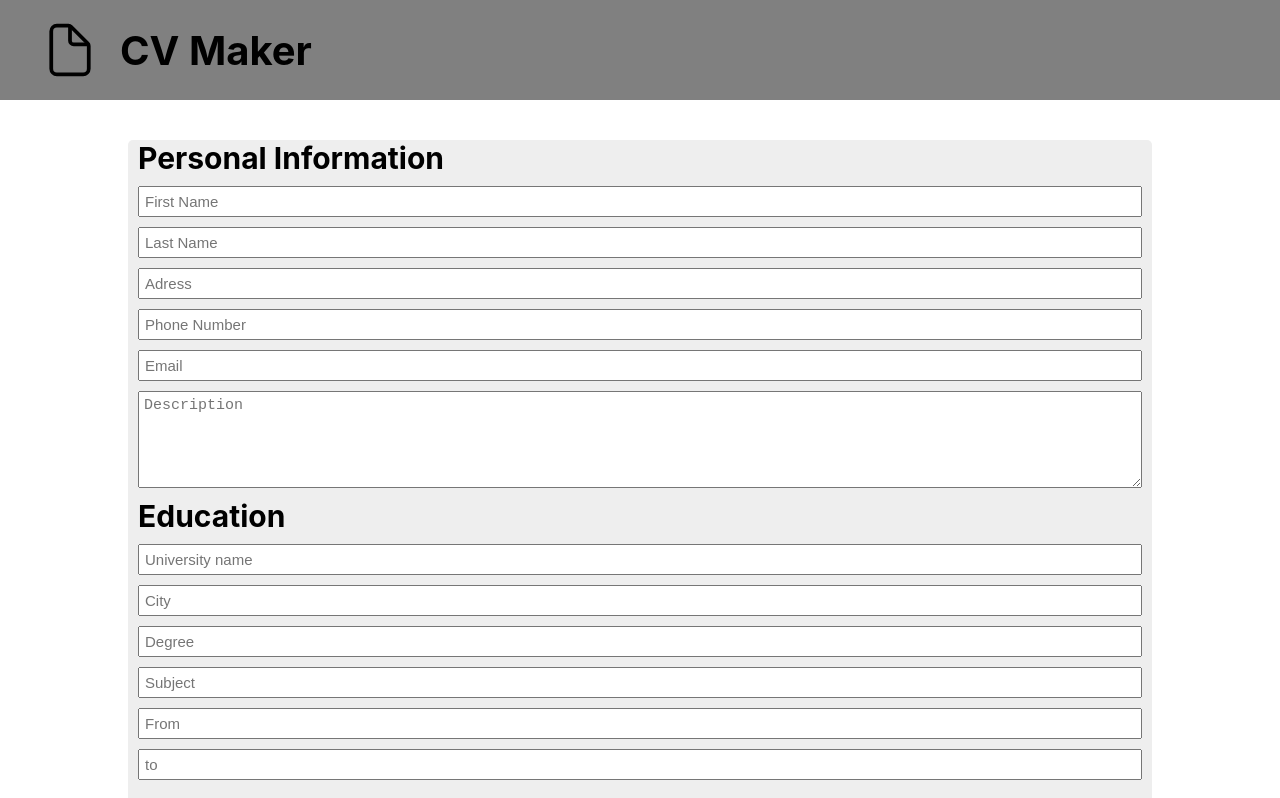
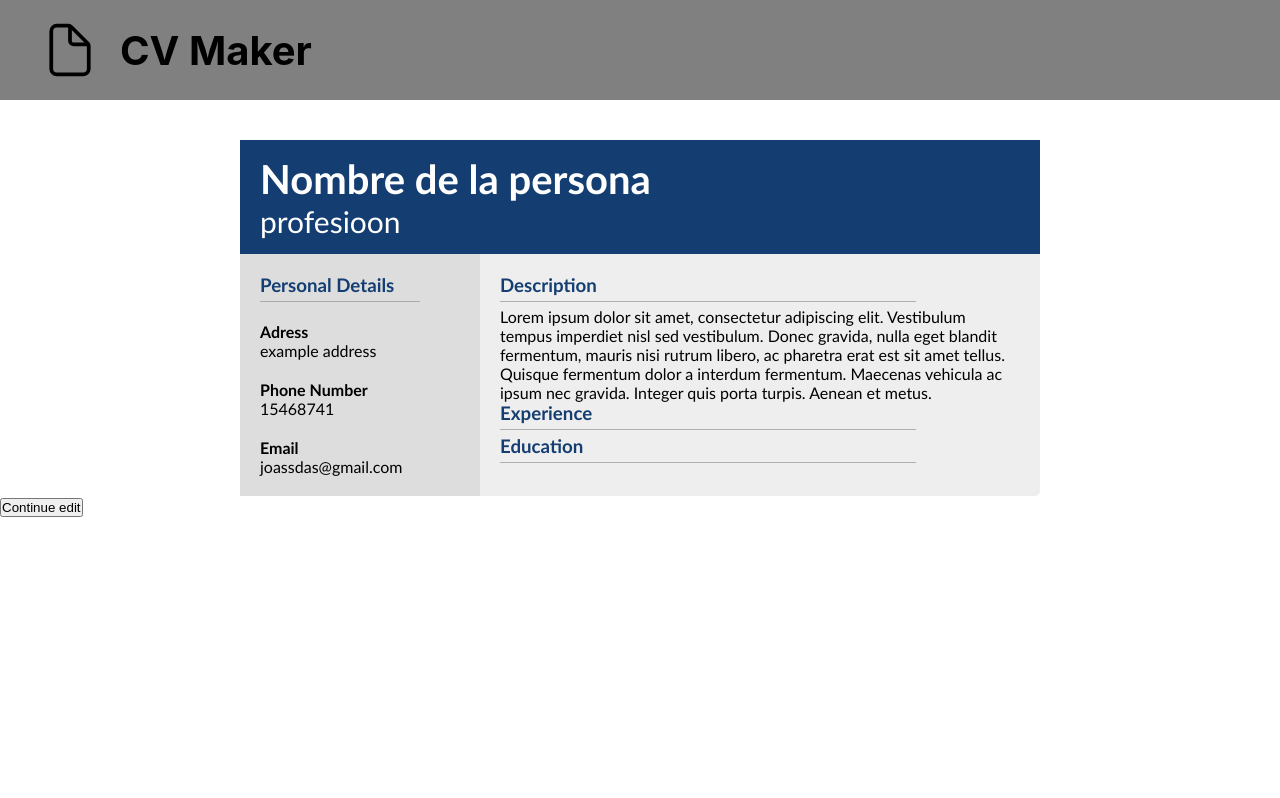
Before and after one commit to Ezequiel-CE/cv-maker, a React (Create React App) app: page / in a window 1280 px wide. Shown: the top 798 px of the page. Built offline with nearby package versions, Linux system fonts and the light colour scheme.

Commit message:
added preview example

```diff
--- a/src/App.js
+++ b/src/App.js
@@ -2,13 +2,31 @@ import "./assets/css/App.css";
 import React, { Component } from "react";
 import Header from "./components/Header";
 import Main from "./components/Main";
+import Preview from "./components/preview";
 
 class App extends Component {
+  constructor(props) {
+    super(props);
+    this.state = { preview: true };
+
+    this.showPreview = this.showPreview.bind(this);
+  }
+
+  showPreview() {
+    this.setState({ preview: !this.state.preview });
+  }
+
   render() {
+    const { preview } = this.state;
     return (
       <div>
         <Header />
-        <Main />
+
+        {preview ? (
+          <Preview show={this.showPreview} />
+        ) : (
+          <Main show={this.showPreview} />
+        )}
       </div>
     );
   }
--- a/src/assets/css/App.css
+++ b/src/assets/css/App.css
@@ -72,6 +72,19 @@
 .block {
   display: block;
 }
+
+.btn-submit,
+.btn-preview {
+  display: block;
+  padding: 5px 20px;
+  margin: 10px auto;
+  width: 98%;
+}
+
+.btn-preview {
+  margin-top: 20px;
+}
+
 .btn-submit {
   display: block;
   padding: 5px 20px;
@@ -91,3 +104,64 @@
   margin: 10px auto;
   width: 50%;
 }
+
+/* PREVIEW */
+
+.preview {
+  color: white;
+  font-family: "Gill Sans", "Gill Sans MT", Calibri, "Trebuchet MS", sans-serif;
+  box-sizing: border-box;
+  border-radius: 5px;
+  background-color: #eeeeee;
+  width: 800px;
+  margin: 0 auto;
+  margin-top: 40px;
+}
+
+.name-box {
+  background-color: #143e72;
+  padding: 15px 15px 15px 20px;
+}
+
+.name-box h1 {
+  font-size: 40px;
+  font-weight: bold;
+}
+
+.name-box h2 {
+  font-size: 30px;
+  font-weight: 200;
+}
+
+.preview-main {
+  color: black;
+  display: flex;
+}
+
+.preview-personal {
+  width: 30%;
+  background-color: #dddddd;
+  padding: 20px;
+}
+.personal-information {
+  margin-top: 20px;
+  display: flex;
+  flex-direction: column;
+  gap: 20px;
+}
+
+.preview-data {
+  width: 70%;
+  padding: 20px;
+}
+
+.separator {
+  width: 80%;
+  height: 1px;
+  background-color: rgba(136, 133, 133, 0.596);
+  margin: 5px 0;
+}
+
+.title {
+  color: #143e72;
+}
--- a/src/components/Main.js
+++ b/src/components/Main.js
@@ -5,17 +5,16 @@ import Education from "./sections/Education";
 import Work from "./sections/Work";
 
 class Main extends Component {
-  constructor(props) {
-    super(props);
-    this.state = {};
-  }
-
   render() {
+    const { show } = this.props;
     return (
       <div className="main">
         <Personal />
         <Education />
         <Work />
+        <button className="btn-preview" onClick={show}>
+          Preview
+        </button>
         <button className="btn-submit">Submit</button>
       </div>
     );
--- /dev/null
+++ b/src/components/preview.js
@@ -0,0 +1,57 @@
+import React, { Component } from "react";
+import "../assets/css/App.css";
+
+class Preview extends Component {
+  render() {
+    const { show } = this.props;
+    return (
+      <>
+        <div className="preview">
+          <header className="name-box">
+            <h1>Nombre de la persona</h1>
+            <h2> profesioon</h2>
+          </header>
+          <main className="preview-main">
+            <section className="preview-personal">
+              <h3 className="title">Personal Details</h3>
+              <div className="separator"></div>
+              <div className="personal-information">
+                <div>
+                  <h4>Adress</h4>
+                  <p>example address</p>
+                </div>
+                <div>
+                  <h4>Phone Number</h4>
+                  <p>15468741</p>
+                </div>
+                <div>
+                  <h4>Email</h4>
+                  <p>joassdas@gmail.com</p>
+                </div>
+              </div>
+            </section>
+            <section className="preview-data">
+              <h3 className="title">Description</h3>
+              <div className="separator"></div>
+              <p>
+                Lorem ipsum dolor sit amet, consectetur adipiscing elit.
+                Vestibulum tempus imperdiet nisl sed vestibulum. Donec gravida,
+                nulla eget blandit fermentum, mauris nisi rutrum libero, ac
+                pharetra erat est sit amet tellus. Quisque fermentum dolor a
+                interdum fermentum. Maecenas vehicula ac ipsum nec gravida.
+                Integer quis porta turpis. Aenean et metus.
+              </p>
+              <h3 className="title">Experience</h3>
+              <div className="separator"></div>
+              <h3 className="title">Education</h3>
+              <div className="separator"></div>
+            </section>
+          </main>
+        </div>
+        <button onClick={show}>Continue edit</button>
+      </>
+    );
+  }
+}
+
+export default Preview;
--- a/src/components/sections/Personal.js
+++ b/src/components/sections/Personal.js
@@ -7,6 +7,7 @@ class Personal extends Component {
     this.state = {
       firstName: "",
       lastName: "",
+      profession: "",
       address: "",
       phoneNumber: "",
       email: "",
@@ -28,6 +29,9 @@ class Personal extends Component {
       case "address":
         this.setState({ address: e.target.value });
         break;
+      case "profession":
+        this.setState({ profession: e.target.value });
+        break;
       case "number":
         this.setState({ phoneNumber: e.target.value });
         break;
@@ -43,8 +47,15 @@ class Personal extends Component {
   }
 
   render() {
-    const { firstName, lastName, address, phoneNumber, email, description } =
-      this.state;
+    const {
+      firstName,
+      lastName,
+      profession,
+      address,
+      phoneNumber,
+      email,
+      description,
+    } = this.state;
     return (
       <div className="Personal-section">
         <h2>Personal Information</h2>
@@ -62,6 +73,13 @@ class Personal extends Component {
             name="lastName"
             onChange={this.inputHandler}
             value={lastName}
+          />
+          <input
+            type="text"
+            placeholder="Profession"
+            name="profession"
+            onChange={this.inputHandler}
+            value={profession}
           />
           <input
             type="text"
```
